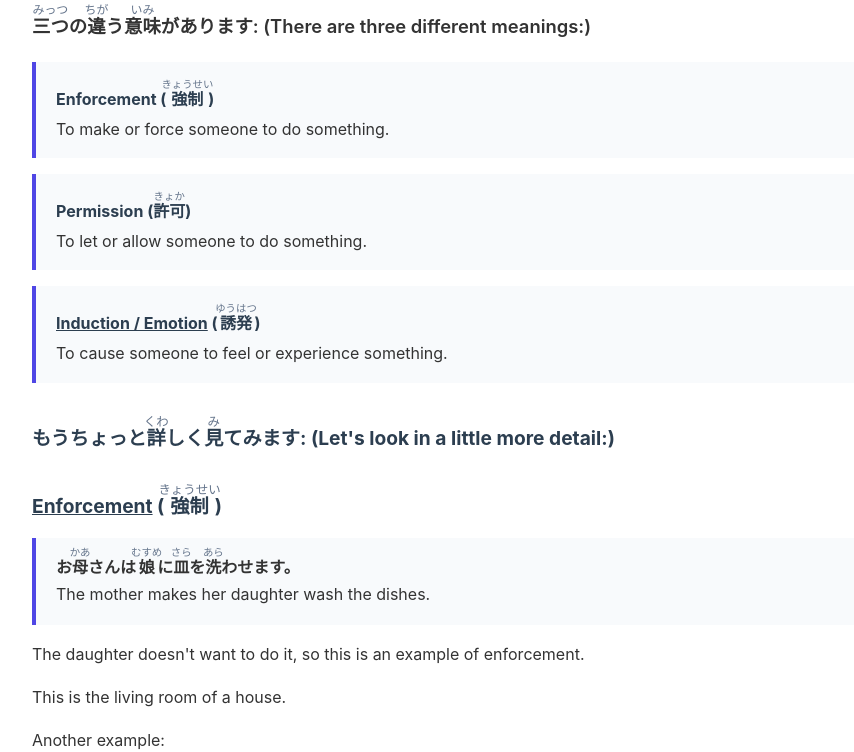
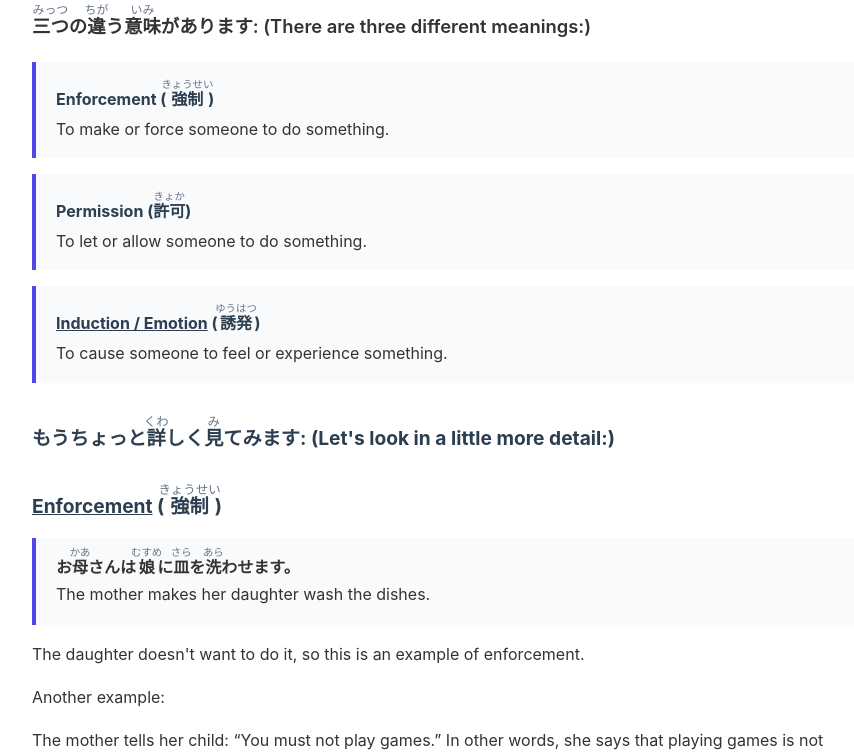
Before and after one commit to chaos-theory06/nihongo, a plain HTML site: page causative.html in a window 1280 px wide. Shown: the part 201-953 px from the top of the page, without its empty margins (190-1044 px from the left). Drawn offline with Linux system fonts and the light colour scheme.

Commit message:
Remove outdated living room line
Co-authored-by: Copilot <223556219+Copilot@users.noreply.github.com>

```diff
--- a/causative.html
+++ b/causative.html
@@ -150,7 +150,6 @@
       <h2 id="enforcement-title"><u>Enforcement</u> (<ruby>強制<rt>きょうせい</rt></ruby>)</h2>
       <p class="emotion-examples"><strong>お<ruby>母<rt>かあ</rt></ruby>さんは<ruby>娘<rt>むすめ</rt></ruby>に<ruby>皿<rt>さら</rt></ruby>を<ruby>洗<rt>あら</rt></ruby>わせます。</strong><br>The mother makes her daughter wash the dishes.</p>
       <p>The daughter doesn't want to do it, so this is an example of enforcement.</p>
-      <p>This is the living room of a house.</p>
       <p>Another example:</p>
       <p>The mother tells her child: “You must not play games.” In other words, she says that playing games is not allowed. This is the negative form.</p>
       <p>What is the positive form of <span lang="ja">しません</span>?</p>
```
